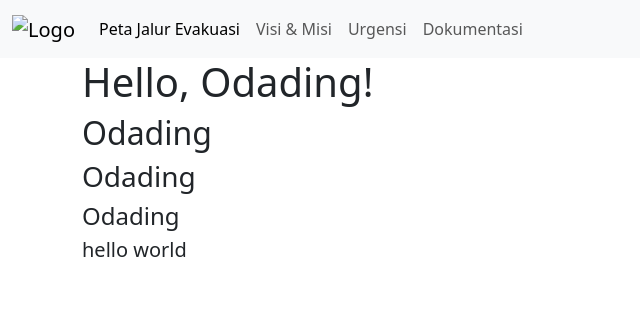
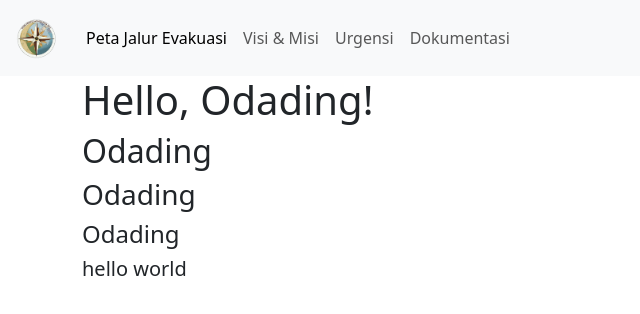
Before and after one commit to ArvalaHere/Website-Aksang-TGG-23, a plain HTML site: page index.html in a window 1280 px wide. Shown: the whole page, without its empty margins (0-640 px from the left). Drawn offline with nearby package versions, Linux system fonts and the light colour scheme.

Commit message:
update index.html
added logo

```diff
--- a/index.html
+++ b/index.html
@@ -13,7 +13,7 @@
       <nav class="navbar navbar-expand-lg bg-body-tertiary">
         <div class="container-fluid">
           <a class="navbar-brand" href="#">
-            <img src="/docs/5.3/assets/brand/bootstrap-logo.svg" alt="Logo" width="30" height="24">
+            <img src="/assets/logo_angkatan.png" alt="Logo" width="50" height="50">
           </a>
           <button class="navbar-toggler" type="button" data-bs-toggle="collapse" data-bs-target="#navbarNavAltMarkup" aria-controls="navbarNavAltMarkup" aria-expanded="false" aria-label="Toggle navigation">
             <span class="navbar-toggler-icon"></span>
```
Also changed, not shown: assets/logo_angkatan.png (added).
